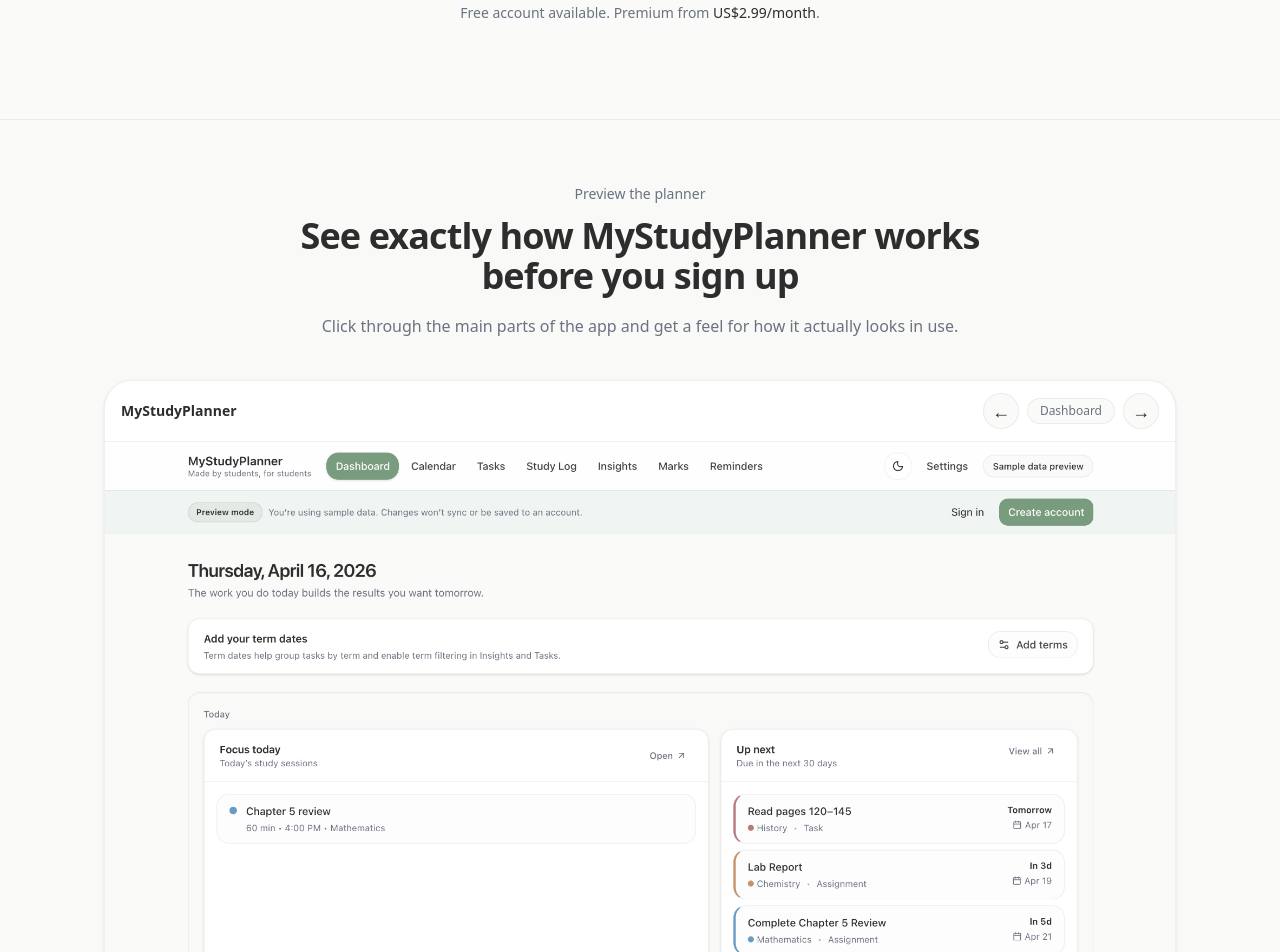
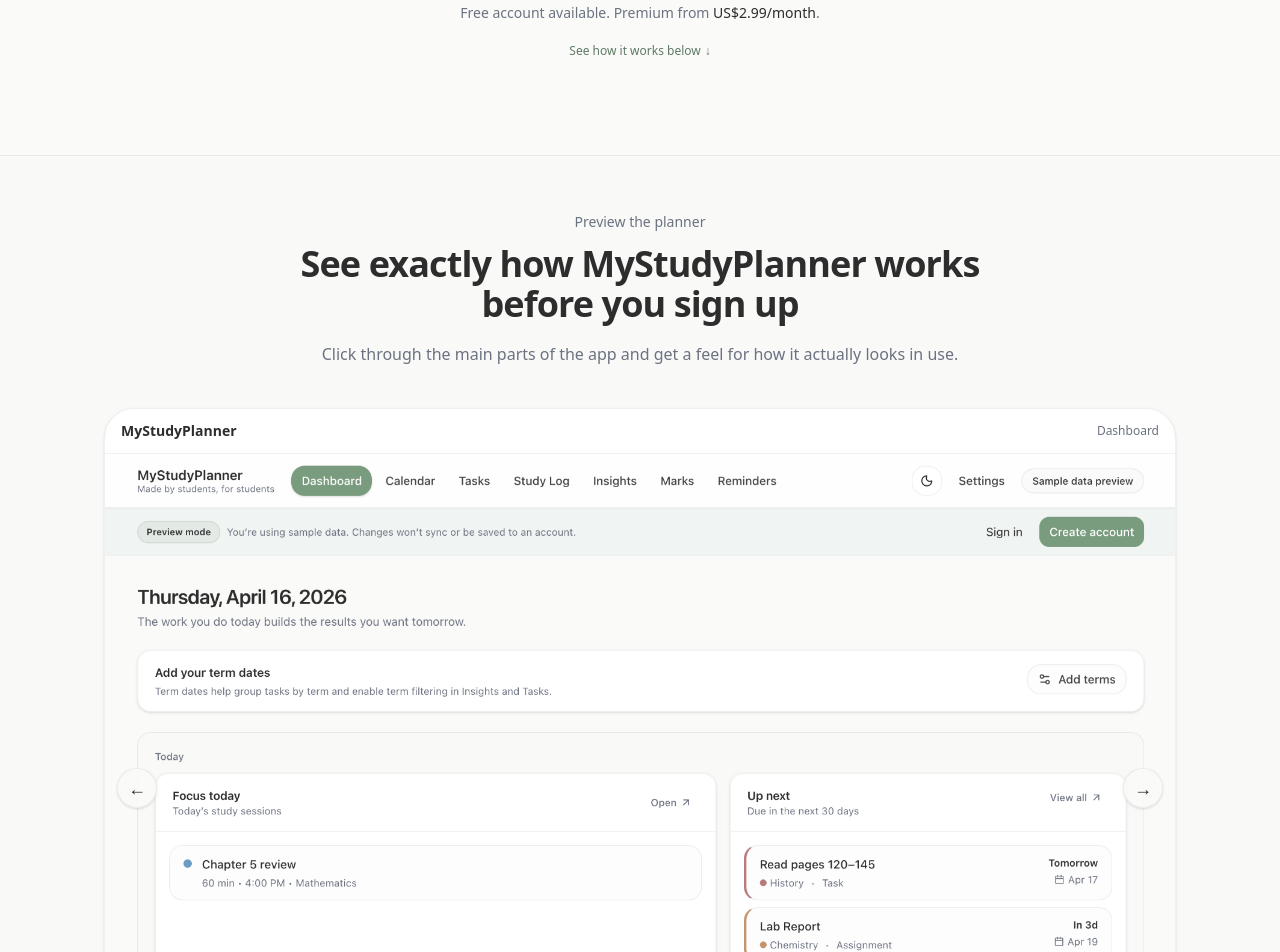
Before and after one commit to kaicrotty88/MyStudyPlanner, a Next.js app: page / in a window 1280 px wide. Shown: the part 700-1652 px from the top of the page. Built offline with nearby package versions, Linux system fonts and the light colour scheme; no server answers.

Commit message:
fixing homepage v1000

```diff
--- a/app/page.tsx
+++ b/app/page.tsx
@@ -204,11 +204,19 @@ export default async function Page() {
             <p className="mt-5 text-sm text-muted-foreground">
               Free account available. Premium from <span className="font-medium text-foreground">US$2.99/month</span>.
             </p>
+
+            <a
+              href="#preview"
+              className="mt-5 inline-flex items-center gap-1 text-xs font-medium text-[#5E7A63] transition hover:opacity-80"
+            >
+              See how it works below
+              <span aria-hidden="true">↓</span>
+            </a>
           </div>
         </section>
 
-        <section className="border-t border-border bg-muted/20">
-          <div className="mx-auto max-w-6xl px-6 py-14 md:px-10 md:py-16">
+        <section id="preview" className="border-t border-border bg-muted/20">
+          <div className="mx-auto max-w-6xl px-6 py-12 md:px-10 md:py-14">
             <div className="mx-auto max-w-3xl text-center">
               <div className="text-sm text-muted-foreground">Preview the planner</div>
               <h2 className="mt-3 text-3xl font-semibold tracking-tight text-foreground md:text-4xl">
@@ -224,7 +232,7 @@ export default async function Page() {
         </section>
 
         <section className="border-t border-border">
-          <div className="mx-auto max-w-6xl px-6 py-14 md:px-10 md:py-16">
+          <div className="mx-auto max-w-6xl px-6 py-12 md:px-10 md:py-14">
             <div className="mx-auto max-w-3xl text-center">
               <h2 className="text-3xl font-semibold tracking-tight text-foreground md:text-4xl">
                 Everything students actually need.
@@ -254,7 +262,7 @@ export default async function Page() {
         </section>
 
         <section className="border-t border-border bg-muted/20">
-          <div className="mx-auto max-w-5xl px-6 py-14 md:px-10 md:py-16">
+          <div className="mx-auto max-w-5xl px-6 py-12 md:px-10 md:py-14">
             <div className="mx-auto max-w-3xl text-center">
               <h2 className="text-3xl font-semibold tracking-tight text-foreground md:text-4xl">
                 Free to start. Premium when you need more.
@@ -289,7 +297,7 @@ export default async function Page() {
         </section>
 
         <section className="border-t border-border">
-          <div className="mx-auto max-w-6xl px-6 py-14 md:px-10 md:py-16">
+          <div className="mx-auto max-w-6xl px-6 py-12 md:px-10 md:py-14">
             <div className="mx-auto max-w-3xl text-center">
               <h2 className="text-3xl font-semibold tracking-tight text-foreground md:text-4xl">
                 What students are saying
--- a/components/HomepagePreviewCarousel.tsx
+++ b/components/HomepagePreviewCarousel.tsx
@@ -66,36 +66,13 @@ export default function HomepagePreviewCarousel() {
 
   return (
     <div className="mt-10">
-      <div className="overflow-hidden rounded-[28px] border border-border bg-card shadow-sm">
-        <div className="flex items-center justify-between gap-3 border-b border-border px-4 py-3">
+      <div className="overflow-hidden rounded-[30px] border border-border bg-card shadow-sm">
+        <div className="flex items-center justify-between border-b border-border px-4 py-3">
           <div className="text-sm font-semibold text-foreground">MyStudyPlanner</div>
-
-          <div className="flex items-center gap-2">
-            <button
-              type="button"
-              onClick={goToPrevious}
-              aria-label="Show previous screenshot"
-              className="inline-flex h-9 w-9 items-center justify-center rounded-full border border-border bg-background text-lg text-foreground transition hover:bg-muted"
-            >
-              ←
-            </button>
-
-            <div className="rounded-full border border-border bg-background px-3 py-1 text-xs text-muted-foreground">
-              {activeShot.title}
-            </div>
-
-            <button
-              type="button"
-              onClick={goToNext}
-              aria-label="Show next screenshot"
-              className="inline-flex h-9 w-9 items-center justify-center rounded-full border border-border bg-background text-lg text-foreground transition hover:bg-muted"
-            >
-              →
-            </button>
-          </div>
+          <div className="text-xs text-muted-foreground">{activeShot.title}</div>
         </div>
 
-        <div className="relative aspect-video bg-muted/30">
+        <div className="relative aspect-[16/10] bg-muted/30">
           <Image
             key={activeShot.src}
             src={activeShot.src}
@@ -104,10 +81,28 @@ export default function HomepagePreviewCarousel() {
             priority
             className="object-cover object-top"
           />
+
+          <button
+            type="button"
+            onClick={goToPrevious}
+            aria-label="Show previous screenshot"
+            className="absolute left-3 top-1/2 inline-flex h-10 w-10 -translate-y-1/2 items-center justify-center rounded-full border border-border bg-background/90 text-lg text-foreground shadow-sm transition hover:bg-background"
+          >
+            ←
+          </button>
+
+          <button
+            type="button"
+            onClick={goToNext}
+            aria-label="Show next screenshot"
+            className="absolute right-3 top-1/2 inline-flex h-10 w-10 -translate-y-1/2 items-center justify-center rounded-full border border-border bg-background/90 text-lg text-foreground shadow-sm transition hover:bg-background"
+          >
+            →
+          </button>
         </div>
       </div>
 
-      <div className="mt-5 flex flex-wrap items-center justify-center gap-2">
+      <div className="mt-4 flex flex-wrap items-center justify-center gap-2">
         {screenshots.map((shot, index) => {
           const isActive = index === activeIndex;
 
```
